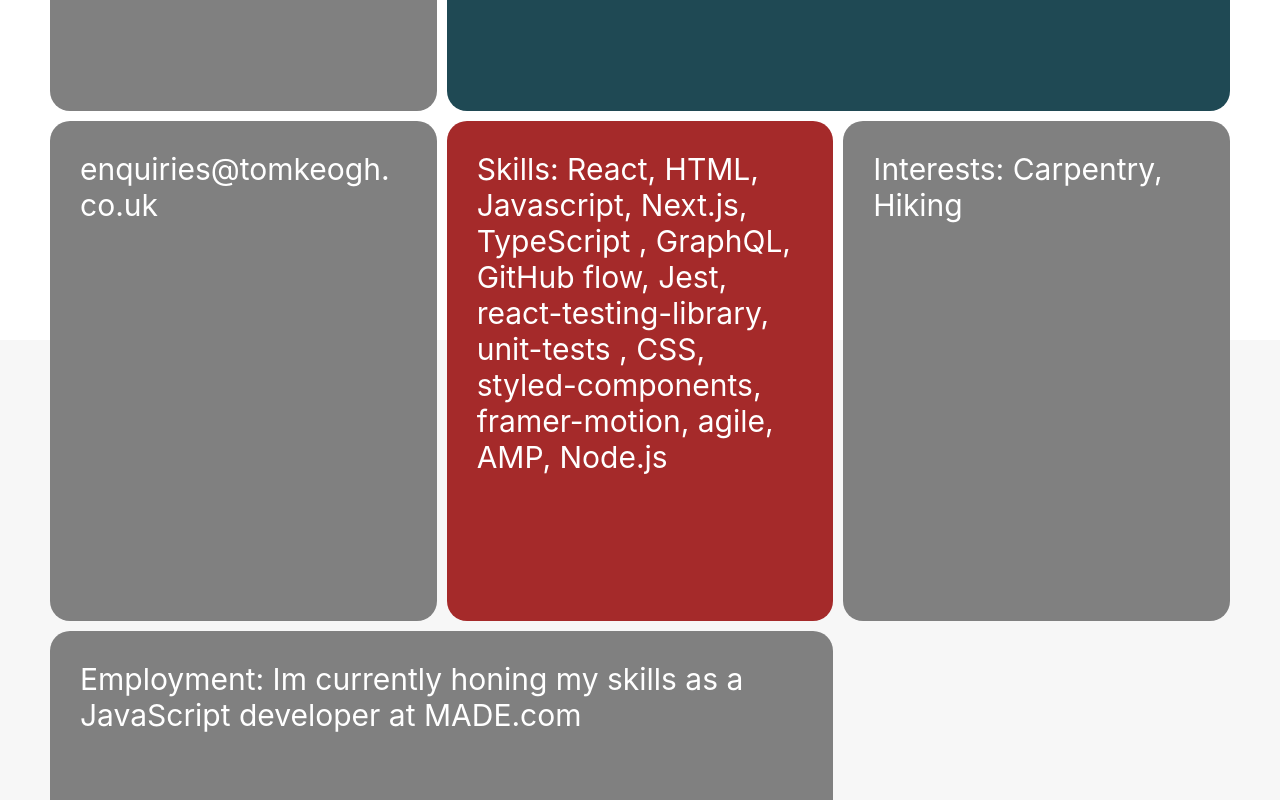
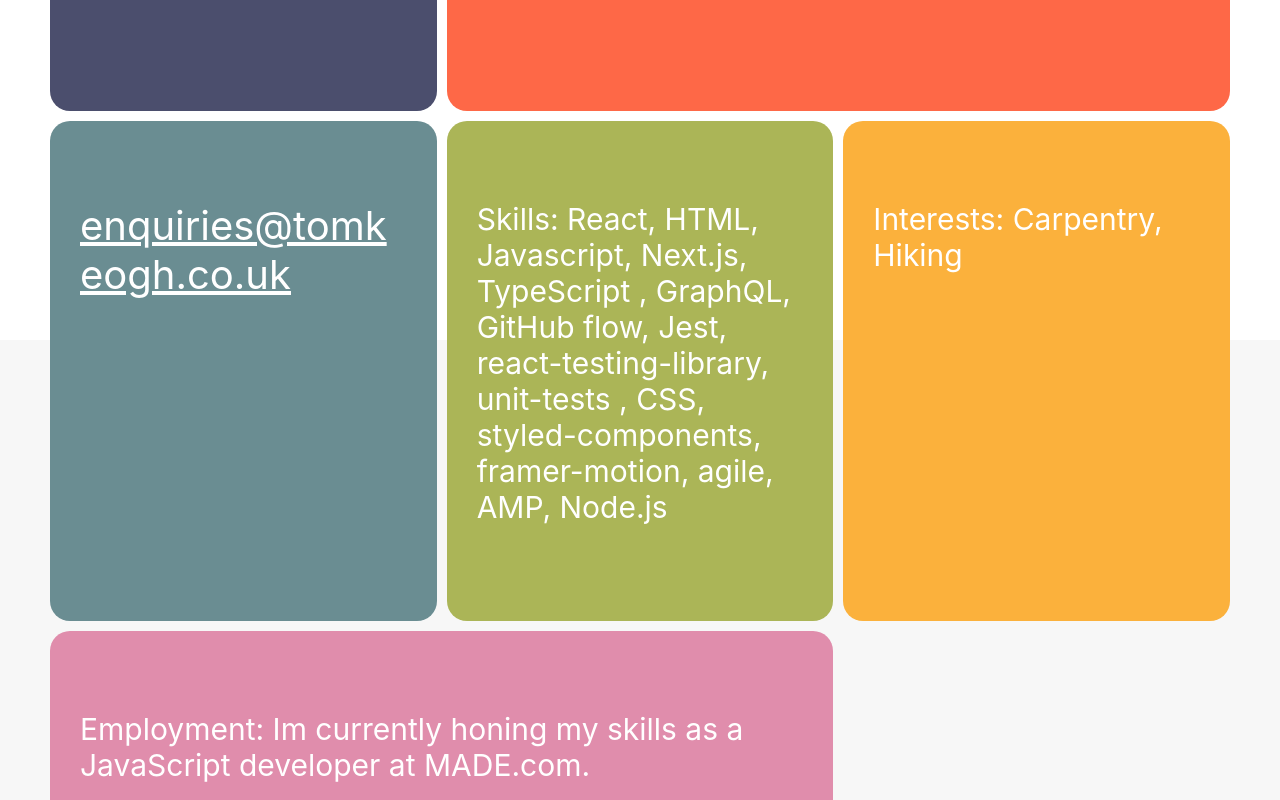
Before and after one commit to tjk3o/tom-portfolio-four, a Next.js app: page / in a window 1280 px wide. Shown: the part 540-1340 px from the top of the page. Built offline with nearby package versions, Linux system fonts and the light colour scheme.

Commit message:
Add Card colors, align footer, and add new card types

```diff
--- a/components/ContentCard/index.tsx
+++ b/components/ContentCard/index.tsx
@@ -2,10 +2,11 @@ import {
   CardContainer,
   CardImageContainer,
   CardImage,
+  CardLink,
   CardTextContainer,
 } from './styles';
 
-const ContentCard = ({ className, background, imageURL, bodyText }) => {
+const ContentCard = ({ className, background, imageURL, email, bodyText }) => {
   return (
     <CardContainer className={className} style={{ background }}>
       {imageURL && (
@@ -13,6 +14,13 @@ const ContentCard = ({ className, background, imageURL, bodyText }) => {
           <CardImage src={imageURL} />
         </CardImageContainer>
       )}
+      {email && (
+        <CardTextContainer>
+          <CardLink href='mailto:enquiries@tomkeogh.co.uk'>
+            enquiries@tomkeogh.co.uk
+          </CardLink>
+        </CardTextContainer>
+      )}
       {bodyText && <CardTextContainer>{bodyText}</CardTextContainer>}
     </CardContainer>
   );
--- a/components/ContentCard/styles.js
+++ b/components/ContentCard/styles.js
@@ -8,22 +8,22 @@ export const CardContainer = styled.div`
   color: white;
   border-radius: 20px;
   overflow: hidden;
-  height: 500px;
+  min-height: 500px;
 
   ${mediaQueries.tabletPortraitUp`
-    height: 330px;
+    min-height: 330px;
   `};
   ${mediaQueries.tabletLargeUp`
-    height: 400px;
+    min-height: 400px;
   `};
   ${mediaQueries.desktopUp`
-    height: 500px;
+    min-height: 500px;
   `};
   ${mediaQueries.desktopLargeUp`
-    height: 500px;
+    min-height: 500px;
   `};
   ${mediaQueries.desktopXLUp`
-    height: 500px;
+    min-height: 500px;
   `};
 `;
 
@@ -40,9 +40,14 @@ export const CardImage = styled.img`
   object-fit: contain;
 `;
 
+export const CardLink = styled.a`
+  text-decoration: underline;
+  font-size: 40px;
+`;
+
 export const CardTextContainer = styled.div`
   width: calc(100% - 60px);
-  margin: 30px;
+  margin: 80px 30px;
   //   TODO use font-size from theme
   font-size: 30px;
   overflow-wrap: anywhere;
--- a/components/Home/index.tsx
+++ b/components/Home/index.tsx
@@ -25,27 +25,33 @@ export default function Home() {
     {
       imageURL: '/e8359216c694931167c71c457349e97b-sticker.png',
       number: 1,
-      background: 'grey',
+      background: '#4B4E6D',
     },
     {
+      // TODO add icon links for github, and linkedin
       bodyText:
-        'My name’s Tom. I’m a JavaScript developer based in Hertfordshire. If you’re interested in seeing some of my work then please follow the links below. ',
+        'My name’s Tom. I’m a JavaScript developer based in Hertfordshire. If you’re interested in seeing some of my work then please follow the links below.',
       number: 2,
-      background: '#1f4954',
+      background: '#FE6847',
     },
-    { bodyText: 'enquiries@tomkeogh.co.uk', number: 3, background: 'grey' },
+    { email: 'enquiries@tomkeogh.co.uk', number: 3, background: '#6A8D92' },
     {
       bodyText:
         'Skills: React, HTML, Javascript, Next.js, TypeScript , GraphQL, GitHub flow, Jest, react-testing-library, unit-tests , CSS, styled-components, framer-motion, agile, AMP, Node.js',
       number: 4,
-      background: 'brown',
+      background: '#ABB557',
     },
-    { bodyText: 'Interests: Carpentry, Hiking', number: 5, background: 'grey' },
     {
+      bodyText: 'Interests: Carpentry, Hiking',
+      number: 5,
+      background: '#FBB13C',
+    },
+    {
+      // TODO add "Previous roles" with icons
       bodyText:
-        'Employment: Im currently honing my skills as a JavaScript developer at MADE.com',
+        'Employment: Im currently honing my skills as a JavaScript developer at MADE.com.',
       number: 6,
-      background: 'grey',
+      background: '#E08DAC',
     },
   ];
   return (
@@ -73,8 +79,8 @@ export default function Home() {
                 key={item.number}
                 imageURL={item?.imageURL}
                 background={item.background}
-                title={item?.title}
                 bodyText={item?.bodyText}
+                email={item?.email}
               />
             ))}
           </CardGrid>
--- a/components/Home/styles.js
+++ b/components/Home/styles.js
@@ -92,8 +92,10 @@ export const CardGrid = styled.div`
 
 export const Footer = styled.footer`
   width: 100%;
+  height: 150px;
   display: flex;
   justify-content: center;
+  align-items: flex-end;
 
   ${mediaQueries.tabletPortraitUp`
     justify-content: flex-end;
@@ -101,7 +103,7 @@ export const Footer = styled.footer`
 `;
 
 export const CreatedBy = styled.span`
-  margin: 0 auto;
+  margin: 20px auto;
   text-align: right;
   ${mediaQueries.tabletLandscapeUp`
     width: 940px;
```
